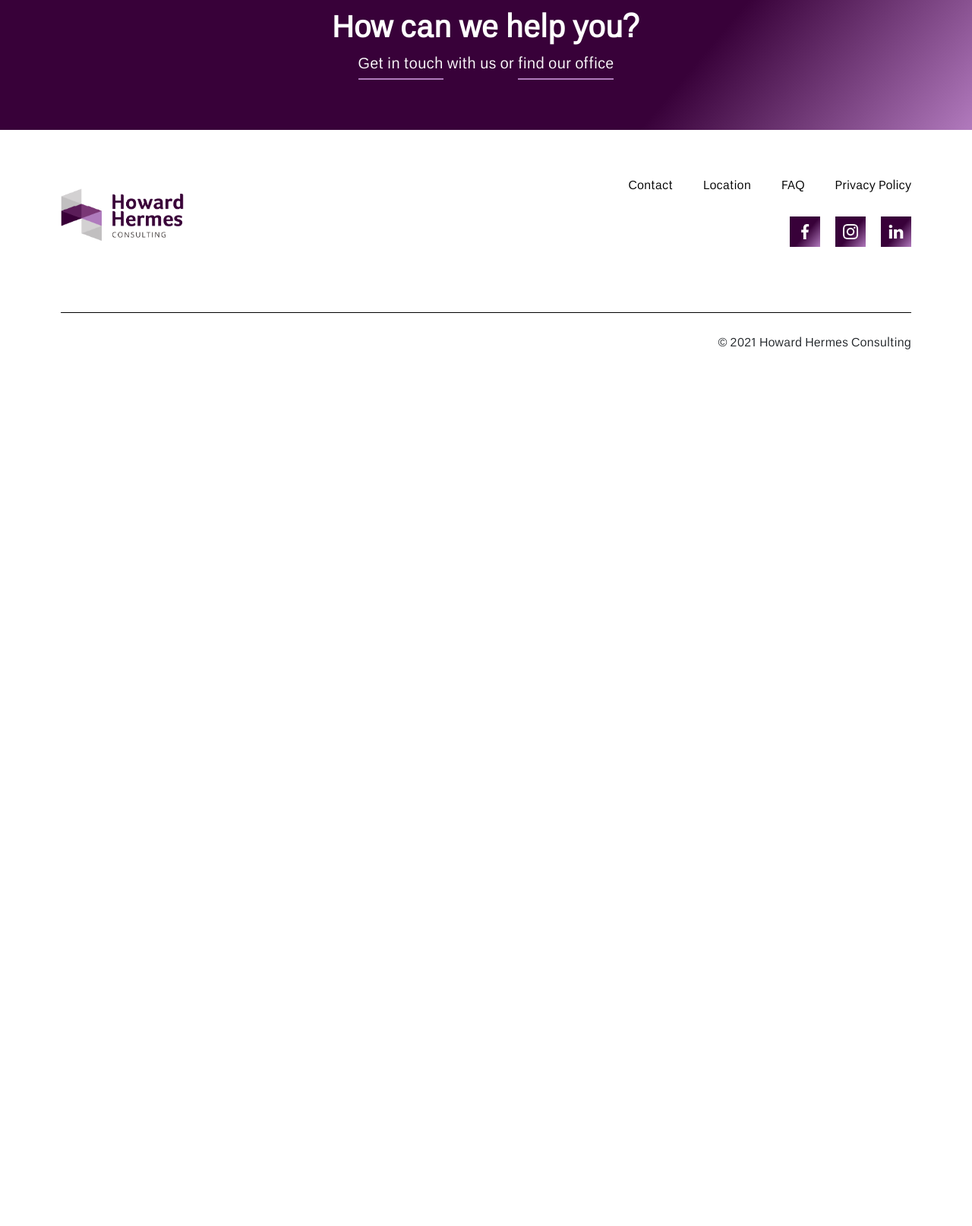
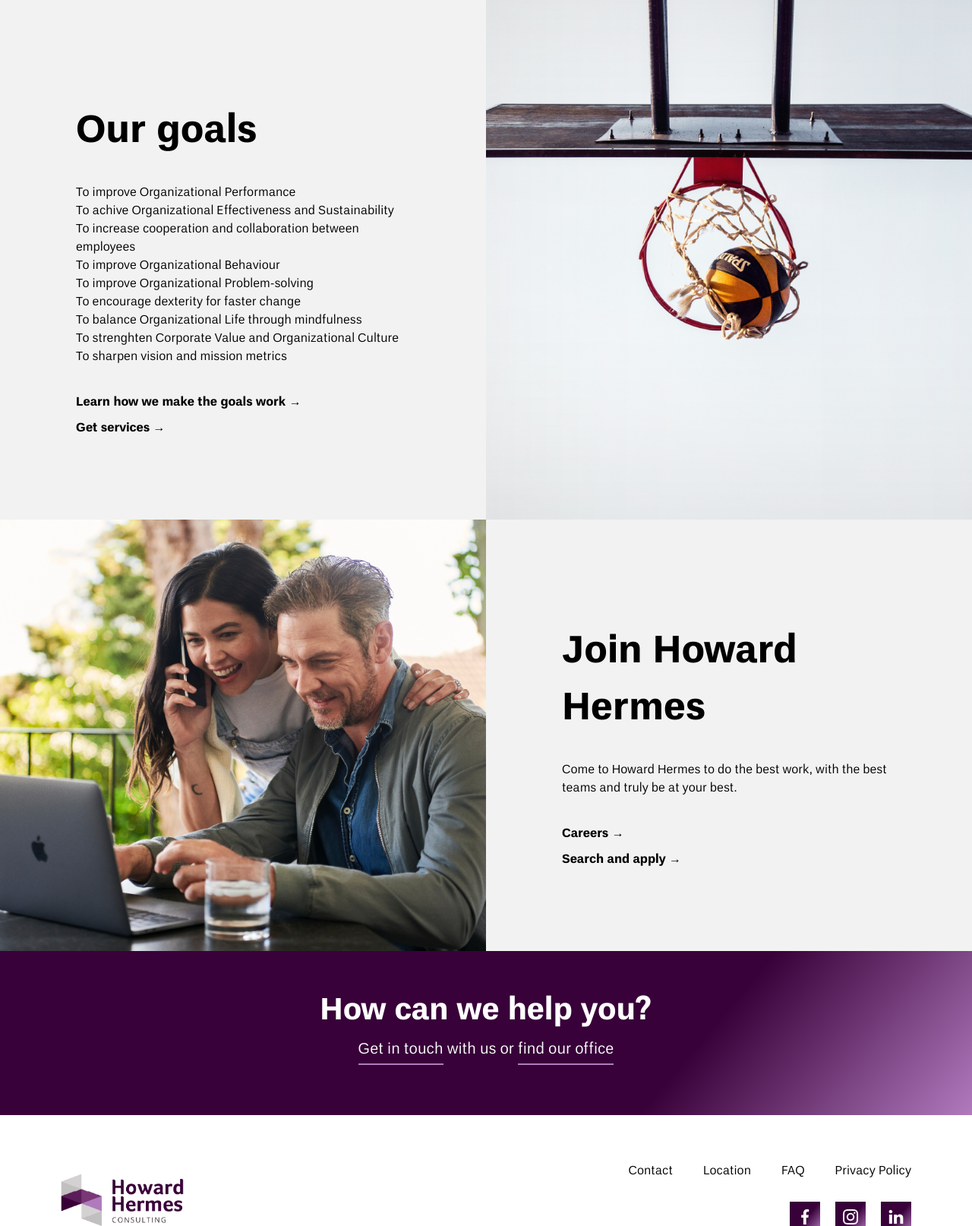
Before and after one commit to m26416141/howard-hermes, a PHP site: page / in a window 1280 px wide. Shown: the part 3785-5399 px from the top of the page at 76% size. Before the commit the page ends 4245 px from the top, so only its background shows below. Run offline with PHP 8.4, Linux system fonts and the light colour scheme; some libraries are stand-ins or nearby versions.

Commit message:
home updated

```diff
--- a/index.html
+++ b/index.html
@@ -20,7 +20,7 @@
 	<body>
 <!-- navigation bar -->
 		<nav class="navbar sticky-top navbar-expand-lg navbar-light bg-light">
-			<a class="navbar-brand" href="index.html" style="margin: 0px 40px 0px 20px">
+			<a class="navbar-brand" href="index.html" style="margin: 20px 40px 0px 20px">
 				<img src="assets/img/1x/logo-crop.png" height="40" class="d-inline-block align-top" alt="" />
 			</a>
 			<button
@@ -165,12 +165,12 @@
 <!-- (IV) intro part 4 -->
 			<div class="row row-about-us">
 				<div class="col-sm-6 col-intro-2-desc" style="background-color: #f2f2f2; padding-bottom: 120px">
-					<p style="color: black; font-weight: 700; font-size: 50px; padding-bottom: 20px">What we believe</p>
+					<p style="color: black; font-family: unb_probold; font-weight: 700; font-size: 50px; padding-bottom: 40px">What we believe</p>
 					<p style="color: black; font-weight: 300; padding-bottom: 20px">
 						We believe that each organization is an ecosystem made up of human beings with different and unique mindsets. Each of will bring different impacts and changes to the
 						organization from time to time.
 					</p>
-					<a href="#">Explore our insights on organization</a>
+					<a class="about-us-link" href="#" style="text-decoration: none;">Explore our mindsets &rarr;</a>
 				</div>
 				<div class="col-sm-6" style="padding: 0px">
 					<img class="intro-2-img" src="assets/img/M-31.jpg" alt="" style="object-position: -20px" />
@@ -181,8 +181,8 @@
 					<img class="intro-2-img" src="assets/img/M-30.jpg" alt="" />
 				</div>
 				<div class="col-sm-6 col-intro-2-desc" style="background-color: #f2f2f2; padding-bottom: 120px">
-					<p style="color: black; font-weight: 700; font-size: 50px; padding-bottom: 20px">Our working approach</p>
-					<p style="color: black; font-weight: 300; padding-bottom: 20px">
+					<p style="color: black; font-family: unb_probold; font-weight: 700; font-size: 50px; padding-bottom: 40px">Our working approach</p>
+					<p style="color: black; font-weight: 100; padding-bottom: 20px">
 						We work strategically and agile to unlock the highest optimal point in both personal and professional life of each people in the organization. With the ultimate goal to have
 						the organization running automatically hand in hand towards a sustainable change as a competitiveness of the organization.
 						<br />
@@ -194,13 +194,53 @@
 						Your organization will achieve a state where it has organizational assets maximised in dimension; human assets, customer assets, operational assets and financial asset to reach
 						a measurable organizational mission.
 					</p>
-					<a href="#">Transform your organization to the next level</a>
+					<a class="about-us-link" href="#">Transform your organization to the next level &rarr;</a>
+				</div>
+			</div>
+			<div class="row row-about-us">
+				<div class="col-sm-6 col-intro-2-desc" style="background-color: #f2f2f2; padding-bottom: 120px">
+					<p style="color: black; font-family: unb_probold; font-weight: 700; font-size: 50px; padding-bottom: 40px">Our goals</p>
+					<p style="color: black; font-weight: 100; padding-bottom: 20px">
+						To improve Organizational Performance<br/>
+						To achive Organizational Effectiveness and Sustainability <br>
+						To increase cooperation and collaboration between employees <br>
+						To improve Organizational Behaviour <br>
+						To improve Organizational Problem-solving <br>
+						To encourage dexterity for faster change <br>
+						To balance Organizational Life through mindfulness <br>
+						To strenghten Corporate Value and Organizational Culture <br>
+						To sharpen vision and mission metrics
+					</p>
+					<div style="margin-bottom: 10px;">
+						<a class="about-us-link" href="#">Learn how we make the goals work &rarr;</a>
+					</div>
+					<a class="about-us-link" href="#">Get services &rarr;</a>
+				</div>
+				<div class="col-sm-6" style="padding: 0px">
+					<img class="intro-2-img" src="assets/img/M-29.jpg" alt="" />
+				</div>
+			</div>
+			<div class="row row-about-us">
+				<div class="col-sm-6" style="padding: 0px">
+					<img class="intro-2-img" src="assets/img/M-27.jpg" alt=""/>
+				</div>
+				<div class="col-sm-6 col-intro-2-desc" style="background-color: #f2f2f2; padding-bottom: 120px">
+					<p style="color: black; font-family: unb_probold; font-weight: 700; font-size: 50px; padding-bottom: 40px">Join Howard Hermes</p>
+					<p style="color: black; font-weight: 300; padding-bottom: 20px">
+						Come to Howard Hermes to do the best work,
+						with the best teams and truly be at your best.
+					</p>
+					<div style="margin-bottom: 10px;">
+						<a class="about-us-link" href="#">Careers &rarr;
+						</a>
+					</div>
+					<a class="about-us-link" href="#">Search and apply &rarr;</a>
 				</div>
 			</div>
 <!-- (V) intro part 5 -->
             <div class="row row-how"">
                 <div class="col-sm" style="background-image: linear-gradient(130deg, #380139 70%, #b17abd); text-align: center; padding: 20px 40px 70px 40px;">
-                    <p style="color: white; font-size: 40px; font-weight: 600;">How can we help you?</p>
+                    <p style="color: white; font-family: unb_probold; font-size: 40px; font-weight: 700; margin-bottom: 20px;">How can we help you?</p>
                     <div class="row justify-content-sm-center row-get-in-touch">
                         <div class="col-sm" style="color: white; font-size: 20px;">
                             <p style="color: white; font-weight: 200"> <a class="border-link" href="#">Get in touch</a> with us or <a class="border-link" href="#">find our office</a></p>
--- a/public/css/home.css
+++ b/public/css/home.css
@@ -60,7 +60,7 @@ body {
 
 .navbar {
   background-color: white !important;
-  padding: 20px;
+  padding: 0px 20px 20px 20px;
 }
 
 .col-intro-2-pict {
@@ -111,6 +111,21 @@ body {
 
 .card-title {
   font-family: unb_probold;
+}
+
+.about-us-link {
+  text-decoration: none;
+  font-family: unb_probold;
+  text-decoration: none;
+  color: black;
+  transition: 0.3s;
+}
+
+.about-us-link:hover {
+  text-decoration: none;
+  font-family: unb_probold;
+  text-decoration: none;
+  color: #793775;
 }
 
 @media only screen and (max-width: 375px) {
--- a/src/sass/home.scss
+++ b/src/sass/home.scss
@@ -63,7 +63,7 @@ body {
 
 .navbar {
 	background-color: white !important;
-	padding: 20px;
+	padding: 0px 20px 20px 20px;
 }
 
 .col-intro-2-pict {
@@ -117,6 +117,21 @@ body {
 
 .card-title {
 	font-family: unb_probold;
+}
+
+.about-us-link {
+	text-decoration: none;
+	font-family: unb_probold;
+	text-decoration: none;
+	color: black;
+	transition: 0.3s;
+}
+
+.about-us-link:hover {
+	text-decoration: none;
+	font-family: unb_probold;
+	text-decoration: none;
+	color: #793775;
 }
 
 @media only screen and (max-width: 375px) {
```
Also changed, not shown: assets/img/M-20.jpg (added), assets/img/M-27.jpg (added), assets/img/M-29.jpg (added), assets/img/eye.jpeg (deleted), assets/img/idea.jpeg (deleted), 5 other files.
